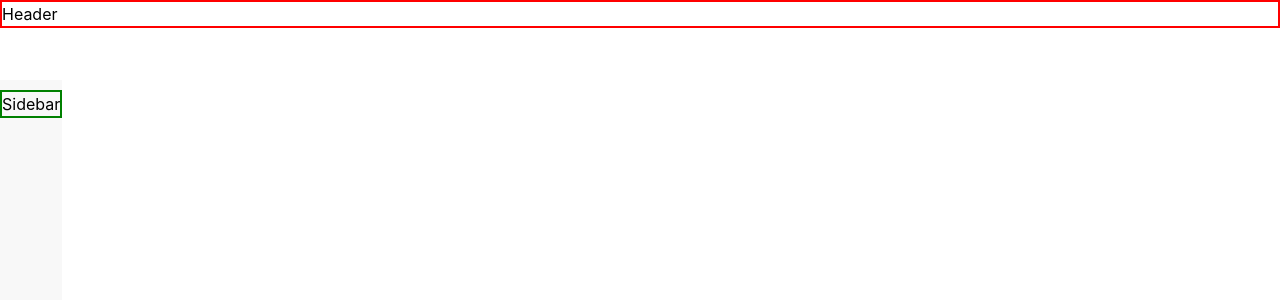
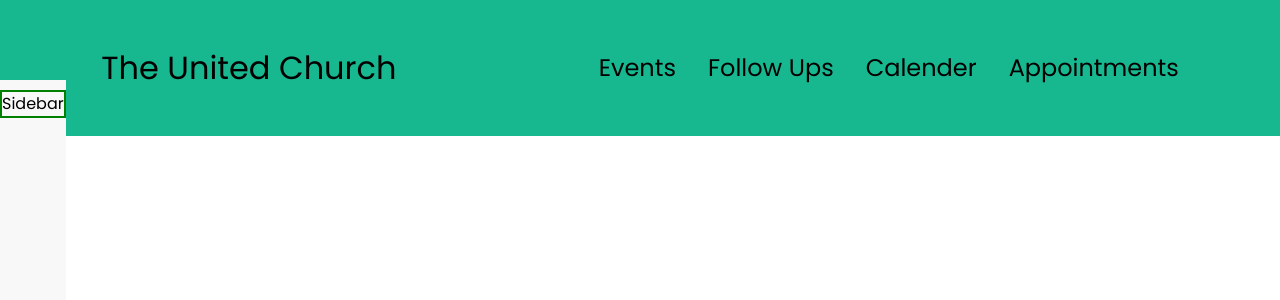
Before and after one commit to The-United-Church/united_church-FE, a React (Create React App) app: page / in a window 1280 px wide. Before the commit this address had no page. Shown: the top 300 px of the page. Built offline with nearby package versions, Linux system fonts and the light colour scheme.

Commit message:
fix the header component

```diff
--- a/src/components/Header.jsx
+++ /dev/null
@@ -1,18 +0,0 @@
-import React from 'react';
-import './../styles/nav.css';
-
-const Header = () => {
-  return (
-    <nav id="desktop-nav">
-    <div className="logo">The United Church</div>
-    <ul className="nav-links">
-      <li><a href="#events">Events</a></li>
-      <li><a href="#followUps">Follow Ups</a></li>
-      <li><a href="#calender">Calender</a></li>
-      <li><a href="#appointments">Appointments</a></li>
-    </ul>
-  </nav>
-);
-};
-
-export default Header
--- a/src/layout/header.jsx
+++ b/src/layout/header.jsx
@@ -1,13 +1,18 @@
-import React from "react";
-import "./styles/header.css";
+import React from 'react';
+import './../styles/nav.css';
 
 const Header = () => {
-
   return (
-    <div className="red">
-      <div>Header</div>
-    </div>
-  );
+    <nav id="desktop-nav">
+    <div className="logo">The United Church</div>
+    <ul className="nav-links">
+      <li><a href="#events">Events</a></li>
+      <li><a href="#followUps">Follow Ups</a></li>
+      <li><a href="#calender">Calender</a></li>
+      <li><a href="#appointments">Appointments</a></li>
+    </ul>
+  </nav>
+);
 };
 
-export default Header;
+export default Header
--- a/src/styles/nav.css
+++ b/src/styles/nav.css
@@ -61,7 +61,7 @@ a:hover {
 }
 
 /* Responsive Design */
-@media screen and (max-width: 1200px) {
+@media screen and (max-width: auto) {
   #desktop-nav {
     display: none;
   }
```
